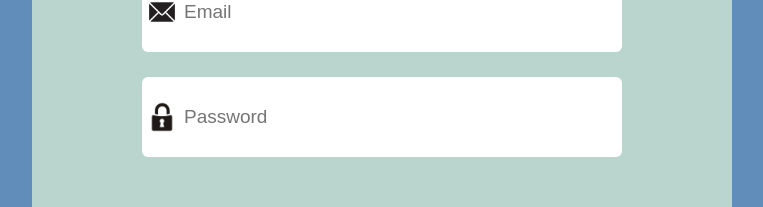
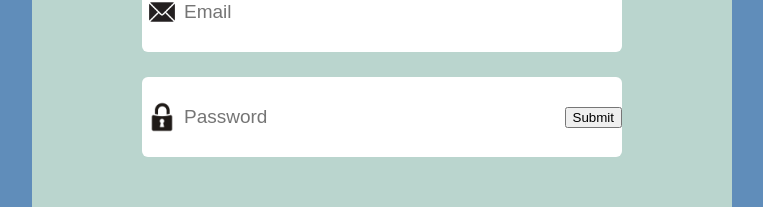
Before and after one commit to yasmincsun/comp490project, a React (Vite) app in the folder FrontEnd/: page / in a window 1280 px wide. Shown: the part 418-625 px from the top of the page, without its empty margins (258-1021 px from the left). Built offline with nearby package versions, Linux system fonts and the light colour scheme; the HTML template or start-up script is replaced by a standard one.

Commit message:
push and pull

```diff
--- a/FrontEnd/src/components/loginPage/login.jsx
+++ b/FrontEnd/src/components/loginPage/login.jsx
@@ -5,8 +5,9 @@ import userIcon from '../assets/person.png'
 import emailIcon from '../assets/email.png'
 import passwordIcon from '../assets/password.png'
 
+
 const loginPage = () => {
-    const [action, setAction] = useState("Login");
+    const [action, setAction] = useState("Login"); // Changes login screen
 
 
 
@@ -25,19 +26,19 @@ const loginPage = () => {
 
                     <div className="nameInput">
                         <img src={userIcon} width={40} height={40} alt="" />
-                        <input type="text" id="signUpName" placeholder='Name' />
+                        <input type="text" id="signUpName" placeholder='Name'/>
                     </div>}
 
                 <div className="emailInput">
                     <img src={emailIcon} width={40} height={40} alt="" />
                     <input type="text" id="userEmail" placeholder='Email' />
                 </div>
-
-                <div className="passwordInput">
+                <form className = "passwordInput">
                     <img src={passwordIcon} width={40} height={40} alt="" />
-                    <input type="password" id="userPassword" placeholder='Password' />
-                </div>
-
+                    <label htmlFor="password"></label>
+                    <input type="password" id="password" name="password" placeholder ='Password' />
+                    <button type="submit">Submit</button>
+                    </form>
 
             </div>
 
```
